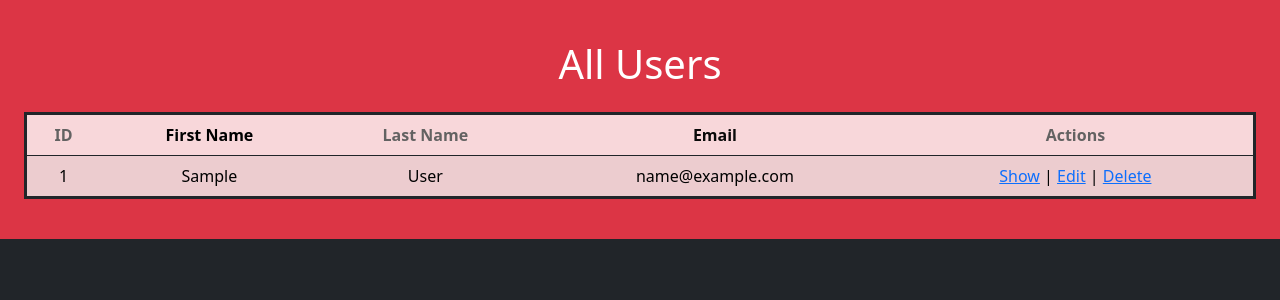
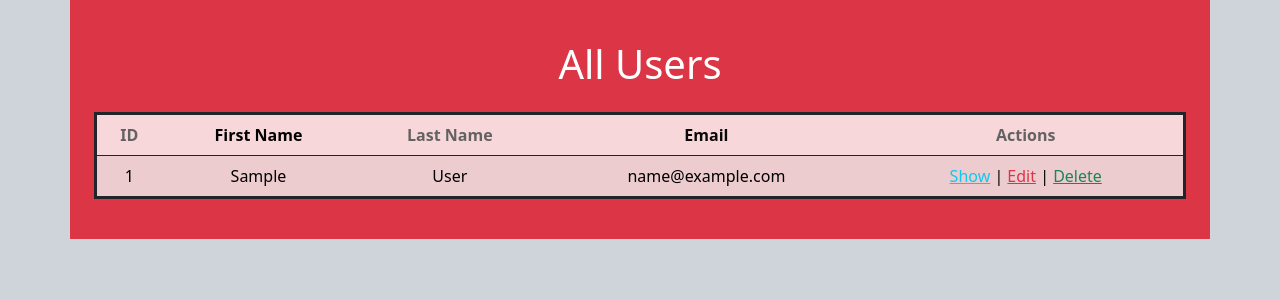
Before and after one commit to AndrewT-Tran/UsersCRUD_MVC, a Flask app: template flask_app/templates/show_users.html in a window 1280 px wide. Shown: the top 300 px of the page. Run offline with Flask 3, Linux system fonts and the light colour scheme; the template is opened without the code that fills it: most values are stand-ins (such as "Sample title", 1, 10 or a date in 2020).

Commit message:
modified:   .DS_Store 	modified:   flask_app/.DS_Store 	modified:   flask_app/models/users.py 	modified:   flask_app/templates/new.html 	modified:   flask_app/templates/show_users.html 	modified:   flask_app/templates/user_card.html

```diff
--- a/flask_app/templates/new.html
+++ b/flask_app/templates/new.html
@@ -10,7 +10,7 @@
 </head>
 
 
-<body class="bg-body bg-dark">
+<body class="bg-dark-subtle">
     <header>
         <!-- place navbar here -->
     </header>
--- a/flask_app/templates/show_users.html
+++ b/flask_app/templates/show_users.html
@@ -9,15 +9,15 @@
     integrity="sha384-9ndCyUaIbzAi2FUVXJi0CjmCapSmO7SnpJef0486qhLnuZ2cdeRhO02iuK6FUUVM" crossorigin="anonymous">
 </head>
 
-<body class="bg-dark">
+<body class="bg-dark-subtle">
 
   <main>
-    <div class="container-fluid bg-danger p-4">
+    <div class="container-xl bg-danger p-4">
       <div class="row text-bg-danger p-2 my-2" style="text-align: center">
         <h1>All Users</h1>
       </div>
       <div class="table-responsive danger">
-        <table class="table table-danger border border-3 border-dark rounded-5 table-hover table-striped" style="text-align: center">
+        <table class="table table-danger border border-3 border-dark rounded-5 table-hover table-striped" style="text-align: center;">
           <thead class="bg-body bg-info-subtle">
             <tr>
               <th scope="col" style="color: rgb(99, 98, 98)">ID</th>
@@ -29,15 +29,15 @@
           </thead>
           <tbody>
             {% for user in users %}
-            <tr scope='row'>
+            <tr class="text-primary"scope='row'>
               <td>{{user.id}}</td>
               <td>{{user.first_name}}</td>
               <td>{{user.last_name}}</td>
               <td>{{user.email}}</td>
               <td>
-                <a href="/users/show/{{user.id}}">Show</a> |
-                <a href="/users/edit/{{user.id}}">Edit</a> |
-                <a href="/users/delete/{{user.id}}">Delete</a>
+                <a class="text-info" href="/users/show/{{user.id}}">Show</a> |
+                <a class="text-danger" href="/users/edit/{{user.id}}">Edit</a> |
+                <a class="text-success" href="/users/delete/{{user.id}}">Delete</a>
               </td>
             </tr>
 
```
Also changed, not shown: flask_app/models/users.py (+7 -7 lines), flask_app/templates/user_card.html (+9 -7 lines), 2 other files.
